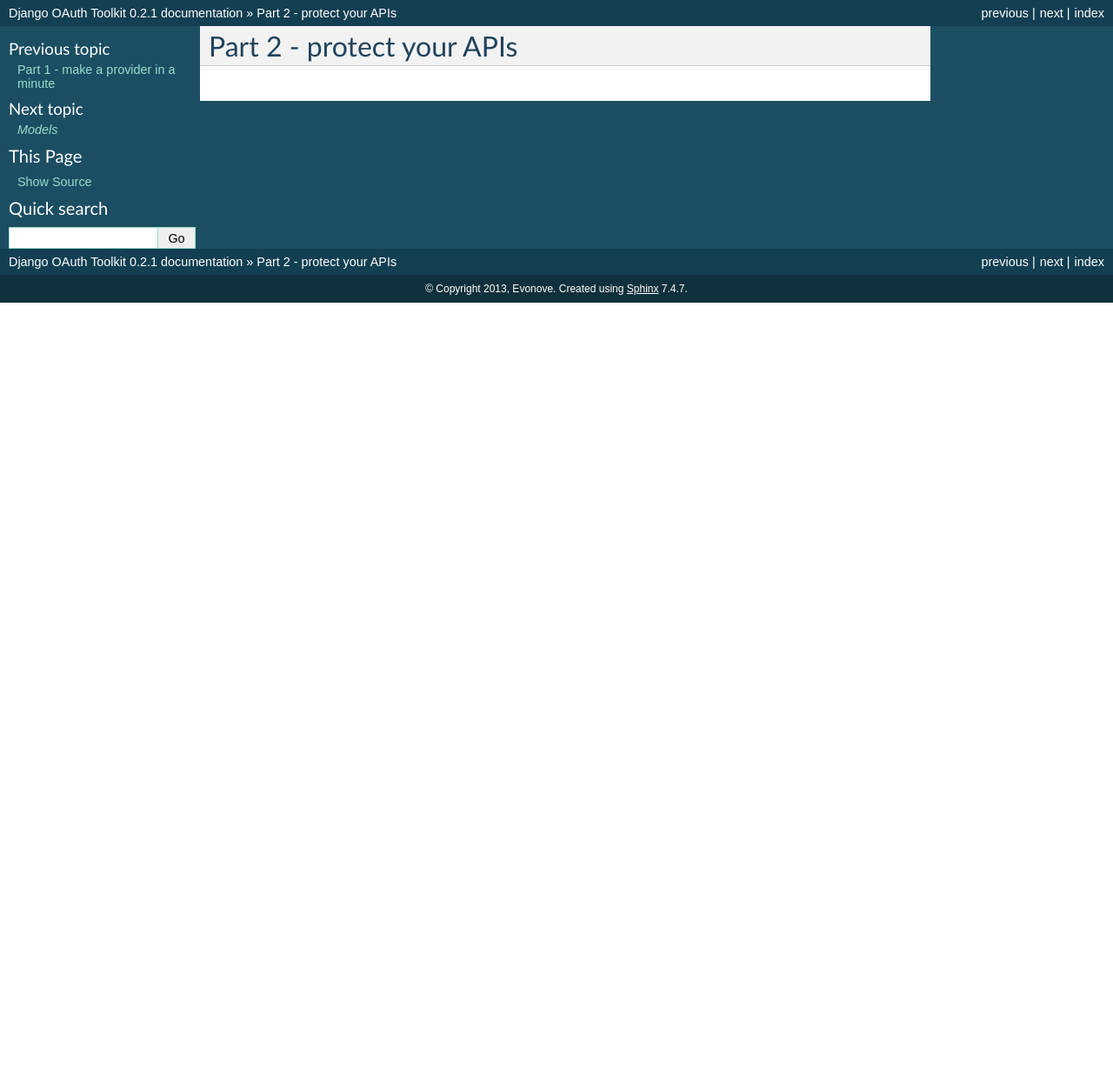
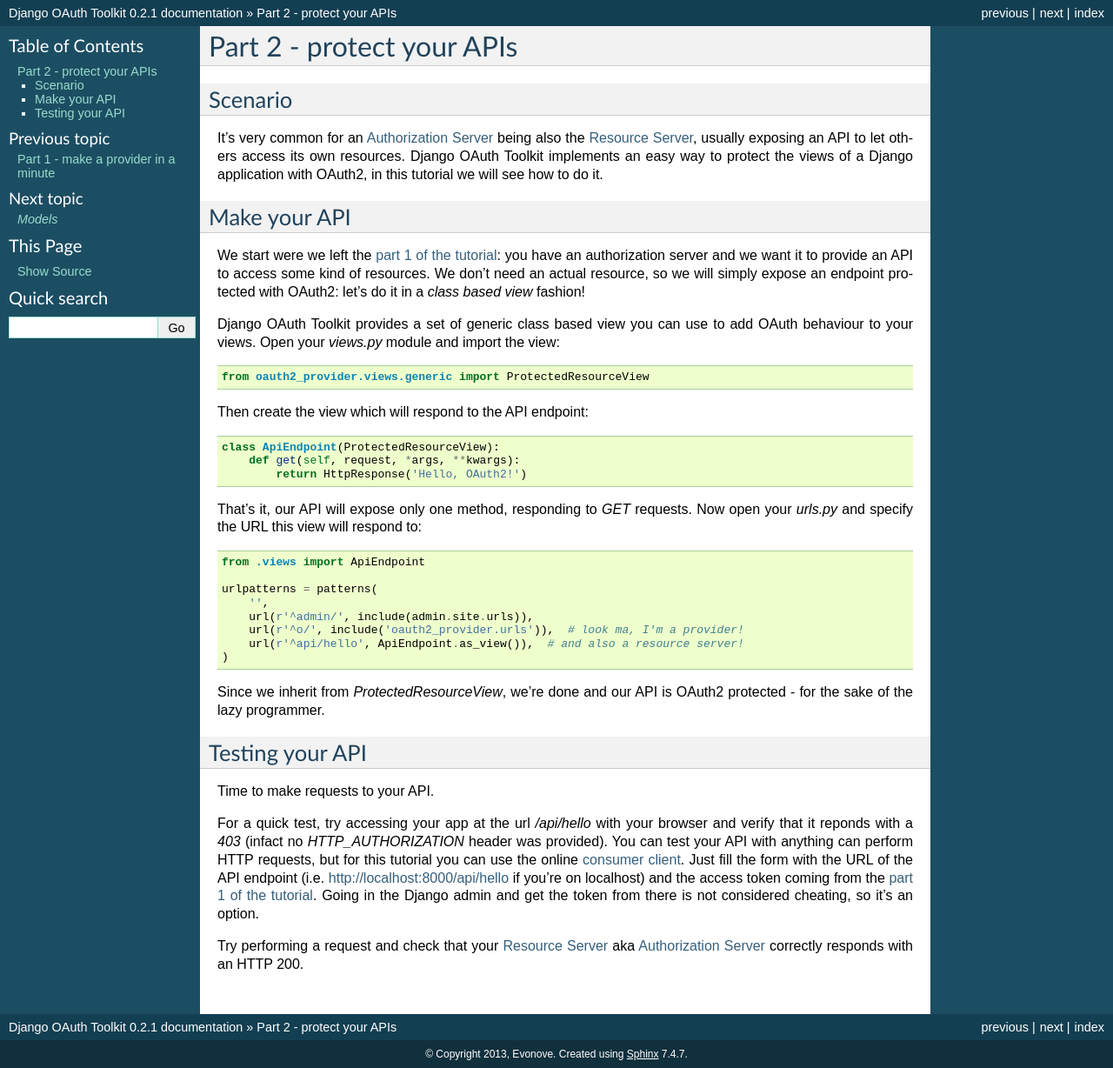
Before and after one commit to sheriffwoody0922/oauth-python-django, a Sphinx documentation site: the page built from docs/tutorial_02.rst, in a window 1280 px wide. Shown: the whole page at 87% size. Built offline with Sphinx 7.4.7, drawn with Linux system fonts in a browser that asks for light colours; before the commit the page ends 900 px from its top, so only the background shows below that.

Commit message:
tutorial part2 hopefully done

```diff
--- a/docs/glossary.rst
+++ b/docs/glossary.rst
@@ -7,6 +7,9 @@
         It also manages and issues the tokens needed for all the authorization flows supported by OAuth2 protocol.
         Usually the same application offering resources through an OAuth2-protected API also behaves like an
         authorization server.
+
+    Resource Server
+        An application providing access to its own resources through an API protected with the OAuth2 protocol.
 
     Application
     Client
--- a/docs/tutorial_01.rst
+++ b/docs/tutorial_01.rst
@@ -78,7 +78,8 @@
 ------------------------------
 Your authorization server is ready and can start releasing access tokens. To test the process you need an OAuth2
 consumer: if you know OAuth2 enough you can use curl, requests or anything can speak http. For the rest of us, we have
-a consumer service deployed on Heroku you can use to test your provider.
+a `consumer service <http://django-oauth-toolkit.herokuapp.com/consumer/>`_ deployed on Heroku you can use to test your
+provider.
 
 Build an authorization link for your users
 ++++++++++++++++++++++++++++++++++++++++++
--- a/docs/tutorial_02.rst
+++ b/docs/tutorial_02.rst
@@ -1,2 +1,61 @@
 Part 2 - protect your APIs
 ==========================
+
+Scenario
+--------
+It's very common for an :term:`Authorization Server` being also the :term:`Resource Server`, usually exposing an API to
+let others access its own resources. Django OAuth Toolkit implements an easy way to protect the views of a Django
+application with OAuth2, in this tutorial we will see how to do it.
+
+Make your API
+-------------
+We start were we left the :doc:`part 1 of the tutorial <tutorial_01>`: you have an authorization server and we want it
+to provide an API to access some kind of resources. We don't need an actual resource, so we will simply expose an
+endpoint protected with OAuth2: let's do it in a *class based view* fashion!
+
+Django OAuth Toolkit provides a set of generic class based view you can use to add OAuth behaviour to your views. Open
+your `views.py` module and import the view:
+
+.. code-block:: python
+
+    from oauth2_provider.views.generic import ProtectedResourceView
+
+Then create the view which will respond to the API endpoint:
+
+.. code-block:: python
+
+    class ApiEndpoint(ProtectedResourceView):
+        def get(self, request, *args, **kwargs):
+            return HttpResponse('Hello, OAuth2!')
+
+That's it, our API will expose only one method, responding to `GET` requests. Now open your `urls.py` and specify the
+URL this view will respond to:
+
+.. code-block:: python
+
+    from .views import ApiEndpoint
+
+    urlpatterns = patterns(
+        '',
+        url(r'^admin/', include(admin.site.urls)),
+        url(r'^o/', include('oauth2_provider.urls')),  # look ma, I'm a provider!
+        url(r'^api/hello', ApiEndpoint.as_view()),  # and also a resource server!
+    )
+
+Since we inherit from `ProtectedResourceView`, we're done and our API is OAuth2 protected - for the sake of the lazy
+programmer.
+
+Testing your API
+----------------
+Time to make requests to your API.
+
+For a quick test, try accessing your app at the url `/api/hello` with your browser
+and verify that it reponds with a `403` (infact no `HTTP_AUTHORIZATION` header was provided).
+You can test your API with anything can perform HTTP requests, but for this tutorial you can use the online
+`consumer client <http://django-oauth-toolkit.herokuapp.com/consumer/client>`_.
+Just fill the form with the URL of the API endpoint (i.e. http://localhost:8000/api/hello if you're on localhost) and
+the access token coming from the :doc:`part 1 of the tutorial <tutorial_01>`. Going in the Django admin and get the
+token from there is not considered cheating, so it's an option.
+
+Try performing a request and check that your :term:`Resource Server` aka :term:`Authorization Server` correctly responds with
+an HTTP 200.
```
